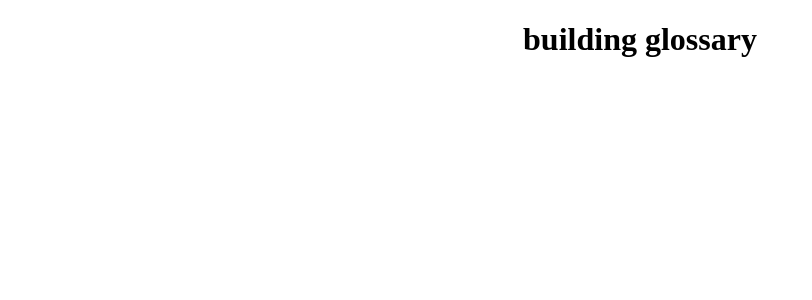
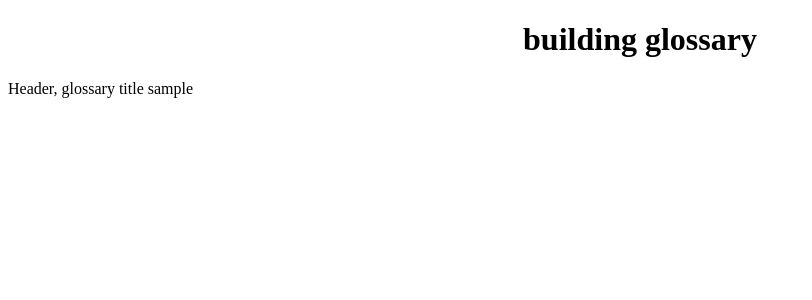
Before and after one commit to danielgoodmanz/glossary, a React (Vite) app: page / in a window 1280 px wide. Shown: the top 300 px of the page, without its empty margins (0-812 px from the left). Built offline with nearby package versions, Linux system fonts and the light colour scheme.

Commit message:
skeletoning

```diff
--- a/src/App.jsx
+++ b/src/App.jsx
@@ -1,5 +1,12 @@
+import Header from './components/Header';
+
 function App() {
-  return <h1 style={{ textAlign: 'center' }}>building glossary</h1>;
+  return (
+    <>
+      <h1 style={{ textAlign: 'center' }}>building glossary</h1>
+      <Header />
+    </>
+  );
 }
 
 export default App;
--- a/src/components/Header.jsx
+++ b/src/components/Header.jsx
@@ -1 +1,5 @@
-import React from 'react';
+const Header = () => {
+  return <div>Header, glossary title sample</div>;
+};
+
+export default Header;
```
